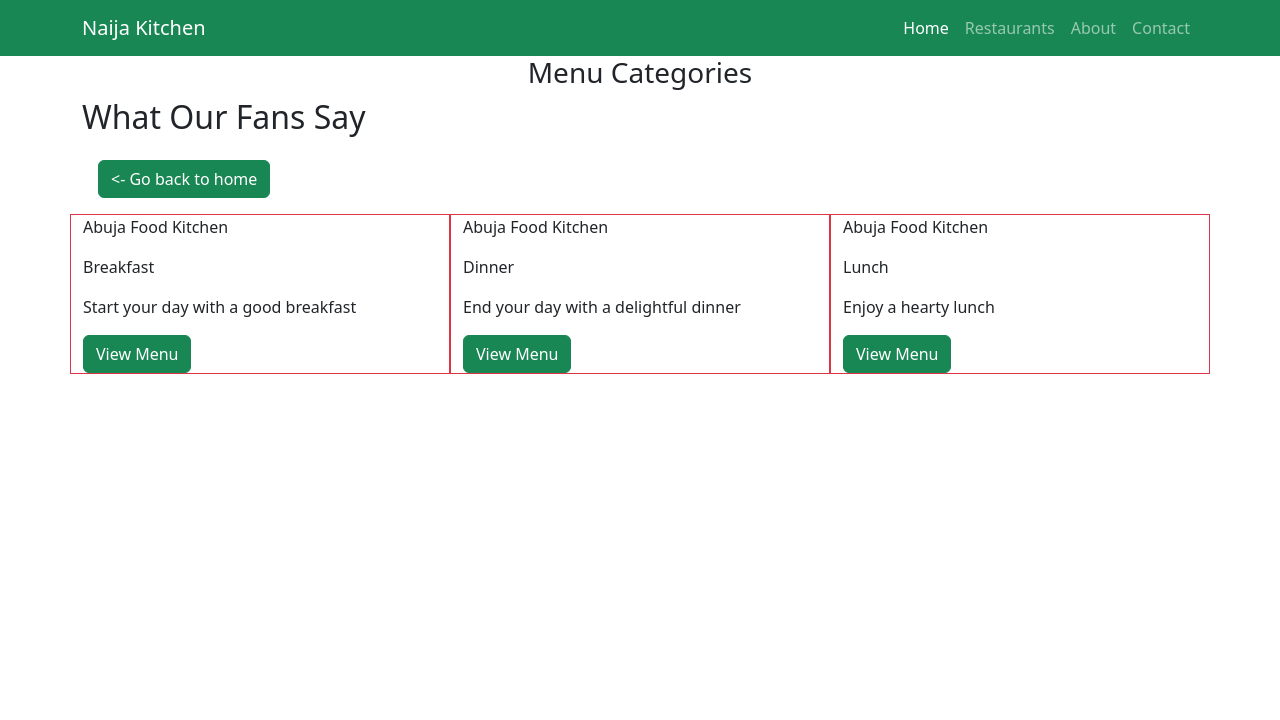
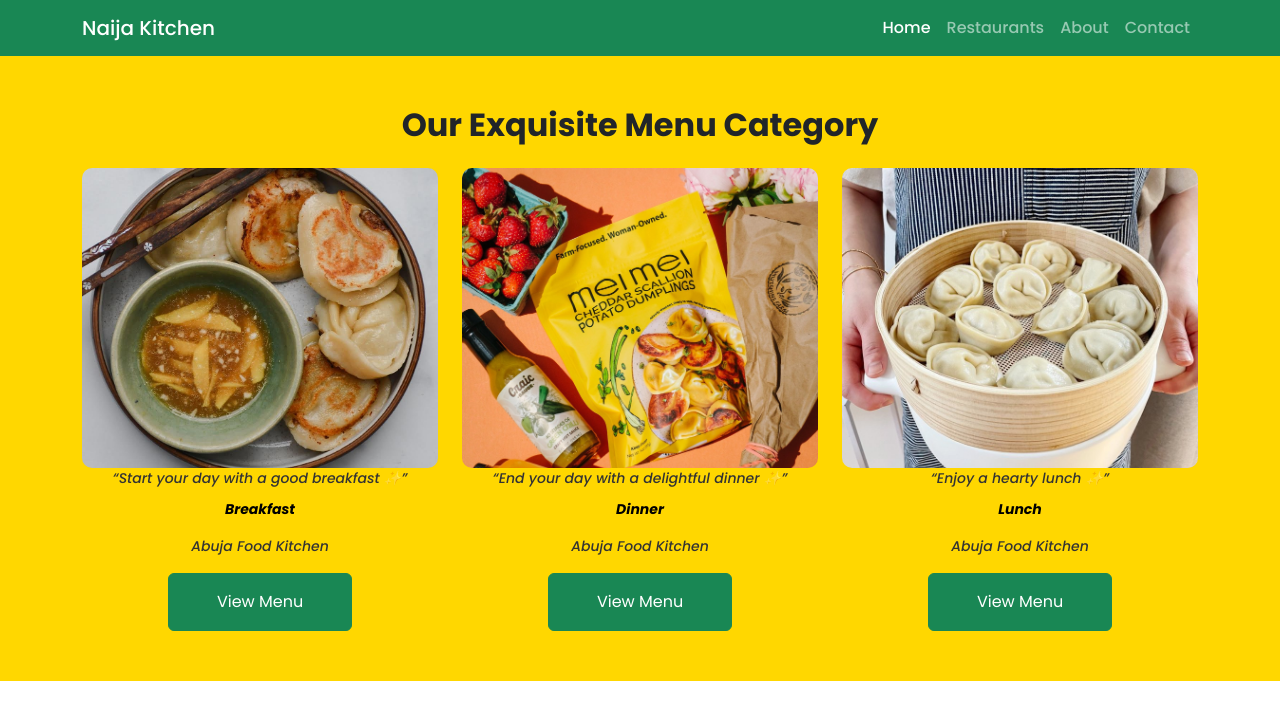
Before and after one commit to Abdulkhafid001/my_restaurant_saas, a Django app: page /restaurant/8/menucategories in a window 1280 px wide. Shown: the top 720 px of the page. Run offline with Django 5.2, Linux system fonts and the light colour scheme; data comes from the database, SQL or seed files in the repository.

Commit message:
chore: adding styles and fonts to frontend

```diff
--- a/django_modules/naija_kitchen/templates/main.html
+++ b/django_modules/naija_kitchen/templates/main.html
@@ -14,9 +14,15 @@
     <script src="https://cdn.jsdelivr.net/npm/bootstrap@5.3.2/dist/js/bootstrap.bundle.min.js"></script>
     <!-- link to bootstrap icons -->
     <link rel="stylesheet" href="https://cdn.jsdelivr.net/npm/bootstrap-icons@1.11.1/font/bootstrap-icons.css" />
+    <!-- link to Google fonts -->
+    <link rel="preconnect" href="https://fonts.googleapis.com">
+    <link rel="preconnect" href="https://fonts.gstatic.com" crossorigin>
+    <link
+        href="https://fonts.googleapis.com/css2?family=Fira+Code:wght@300..700&family=Poppins:ital,wght@0,100;0,200;0,300;0,400;0,500;0,600;0,700;0,800;0,900;1,100;1,200;1,300;1,400;1,500;1,600;1,700;1,800;1,900&display=swap"
+        rel="stylesheet">
 </head>
 
-<body>
+<body class="poppins-medium">
     <nav class="navbar navbar-expand-lg navbar-dark bg-success">
         <div class="container">
             <a class="navbar-brand" href="{% url 'all restaurants' %}">Naija Kitchen</a>
--- a/django_modules/naija_kitchen/templates/menu_categories.html
+++ b/django_modules/naija_kitchen/templates/menu_categories.html
@@ -12,20 +12,24 @@
 
 <body>
     {% block content %}
-    <h3 class="text-center">Menu Categories</h3>
-    <div class="container">
-        <h2>What Our Fans Say</h2>
-        <a class="btn btn-success m-3 " href="{% url 'all restaurants' %}"><- Go back to home</a>
-                <div class="row">
-                    {% for menucategory in menucategories %}
-                    <div class="col-sm-4 border border-danger">
-                        <p>{{menucategory.restaurant}}</p>
-                        <p>{{menucategory.name}}</p>
-                        <p>{{menucategory.description}}</p>
-                        <a href="/menucategory/{{menucategory.id}}/menuitems" class="btn btn-success">View Menu</a>
-                    </div>
-                    {% endfor %}
+    <div class="fan-section">
+        <div class="container text-center poppins-medium">
+            <h2 class="mb-4 fw-bold">Our Exquisite Menu Category</h2>
+            <div class="row g-4">
+                {% for menucategory in menucategories %}
+                <div class="col-md-4">
+                    <img src="{{menucategory.imageURL}}" alt="menucategory.imageURL" class="img-fluid">
+                    <p class="caption">
+                        “{{menucategory.description}} ✨”
+                        <strong>{{menucategory.name}}</strong>
+                    </p>
+                    <p class="caption">{{menucategory.restaurant}}</p>
+                    <a href="/menucategory/{{menucategory.id}}/menuitems" class="btn btn-success fira-code-medium px-5 py-3">View
+                        Menu</a>
                 </div>
+                {% endfor %}
+            </div>
+        </div>
     </div>
     {% endblock %}
 </body>
--- a/django_modules/naija_kitchen/templates/menu_items.html
+++ b/django_modules/naija_kitchen/templates/menu_items.html
@@ -11,7 +11,7 @@
 
 <body>
     {% block content %}
-    <div class="container mt-3">
+    <div class="container mt-3 poppins-medium">
         <div class="row">
             {% for menuitem in menuitems %}
             <div class="col-sm-6 mb-3">
--- a/django_modules/naija_kitchen/templates/restaurant_list.html
+++ b/django_modules/naija_kitchen/templates/restaurant_list.html
@@ -9,7 +9,7 @@
     <title>{% block title%}All Restaurants{% endblock %}</title>
 </head>
 
-<body>
+<body class="poppins-medium">
     {% block content %}
     <header class="jumbotron jumbotron-fluid py-5 mb-4">
         <div class="container text-center py-5">
--- a/django_modules/static/css/style.css
+++ b/django_modules/static/css/style.css
@@ -19,3 +19,151 @@ body {
 .restaurant-card:hover {
     transform: translateY(-5px);
 }
+
+/* styles for restaurant menu page */
+.fan-section {
+    background-color: #FFD700;
+    padding: 50px 20px;
+    font-family: "Helvetica Neue", Helvetica, Arial, sans-serif;
+}
+
+.fan-section img {
+    object-fit: cover;
+    height: 300px;
+    width: 100%;
+    border-radius: 10px;
+}
+
+.caption {
+    font-size: 14px;
+    color: #333;
+    font-style: italic;
+    text-align: center;
+}
+
+.caption strong {
+    display: block;
+    margin-top: 10px;
+    color: #000;
+}
+
+/* <--------- END ---------> */
+
+/* app font styles */
+.poppins-thin {
+    font-family: "Poppins", sans-serif;
+    font-weight: 100;
+    font-style: normal;
+}
+
+.poppins-extralight {
+    font-family: "Poppins", sans-serif;
+    font-weight: 200;
+    font-style: normal;
+}
+
+.poppins-light {
+    font-family: "Poppins", sans-serif;
+    font-weight: 300;
+    font-style: normal;
+}
+
+.poppins-regular {
+    font-family: "Poppins", sans-serif;
+    font-weight: 400;
+    font-style: normal;
+}
+
+.poppins-medium {
+    font-family: "Poppins", sans-serif;
+    font-weight: 500;
+    font-style: normal;
+}
+
+.poppins-semibold {
+    font-family: "Poppins", sans-serif;
+    font-weight: 600;
+    font-style: normal;
+}
+
+.poppins-bold {
+    font-family: "Poppins", sans-serif;
+    font-weight: 700;
+    font-style: normal;
+}
+
+.poppins-extrabold {
+    font-family: "Poppins", sans-serif;
+    font-weight: 800;
+    font-style: normal;
+}
+
+.poppins-black {
+    font-family: "Poppins", sans-serif;
+    font-weight: 900;
+    font-style: normal;
+}
+
+.poppins-thin-italic {
+    font-family: "Poppins", sans-serif;
+    font-weight: 100;
+    font-style: italic;
+}
+
+.poppins-extralight-italic {
+    font-family: "Poppins", sans-serif;
+    font-weight: 200;
+    font-style: italic;
+}
+
+.poppins-light-italic {
+    font-family: "Poppins", sans-serif;
+    font-weight: 300;
+    font-style: italic;
+}
+
+.poppins-regular-italic {
+    font-family: "Poppins", sans-serif;
+    font-weight: 400;
+    font-style: italic;
+}
+
+.poppins-medium-italic {
+    font-family: "Poppins", sans-serif;
+    font-weight: 500;
+    font-style: italic;
+}
+
+.poppins-semibold-italic {
+    font-family: "Poppins", sans-serif;
+    font-weight: 600;
+    font-style: italic;
+}
+
+.poppins-bold-italic {
+    font-family: "Poppins", sans-serif;
+    font-weight: 700;
+    font-style: italic;
+}
+
+.poppins-extrabold-italic {
+    font-family: "Poppins", sans-serif;
+    font-weight: 800;
+    font-style: italic;
+}
+
+.poppins-black-italic {
+    font-family: "Poppins", sans-serif;
+    font-weight: 900;
+    font-style: italic;
+}
+
+
+.fira-code-medium {
+    font-family: "Fira Code", serif;
+    font-optical-sizing: auto;
+    font-weight: 500;
+    font-style: normal;
+}
+
+/* <--------- END ---------> */
```
Also changed, not shown: django_modules/naija_kitchen/templates/test.html (added, +59 -0 lines).
